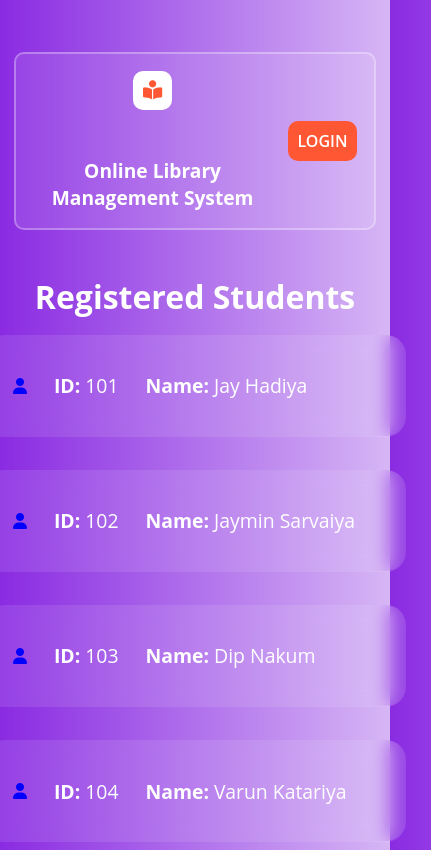
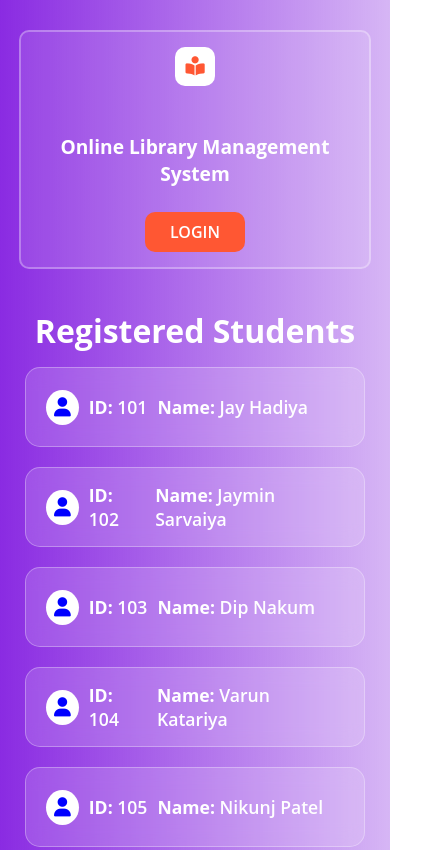
Before and after one commit to jayy-codes07/libraby-management-system, a plain HTML site: page Registered-users.html in a window 390 px wide. Shown: the top 850 px of the page, 431 px wide, since content can reach past the window. Drawn offline with Linux system fonts and the light colour scheme.

Commit message:
Refactor CSS for improved layout and responsiveness

```diff
--- a/Registered-users.css
+++ b/Registered-users.css
@@ -1,87 +1,152 @@
+/* --- GLOBAL RESET --- */
 * {
-  margin: 0px;
-  padding: 0px;
+  margin: 0;
+  padding: 0;
   box-sizing: border-box;
   font-family: "Open Sans", sans-serif;
 }
+
+/* --- BODY & LAYOUT --- */
 body {
   font-family: Arial, sans-serif;
+  /* Use min-height so the page can grow if the list is long */
+  min-height: 100vh;
   background-image: linear-gradient(
     to right,
     blueviolet,
     rgba(137, 43, 226, 0.345)
   );
   display: flex;
-
+  flex-direction: column;
   align-items: center;
-  height: 100vh;
-  margin: 2vh 0;
-  flex-direction: column;
+  padding-bottom: 50px; /* Space for scrolling */
 }
 
+/* --- TITLE BAR --- */
 .title {
   color: white;
   display: flex;
-  width: 98%;
-  margin: 3vh 0vh;
   align-items: center;
   justify-content: space-between;
-  flex-wrap: nowrap;
-  flex-direction: row;
+  flex-wrap: wrap; /* Allows wrapping on small screens */
+  gap: 15px;
+
   background: rgba(255, 255, 255, 0.1);
-  padding-bottom: 1vh;
-  padding: 1vh;
+  margin: 20px auto;
+
+  /* Responsive Width */
+  width: 95%;
+  max-width: 1200px;
 
   border: 2px solid rgba(255, 255, 255, 0.3);
   border-radius: 10px;
-  padding: 2vh;
+  padding: 15px;
 }
+
+.title h1 {
+  font-size: clamp(1.2rem, 4vw, 1.8rem); /* Responsive font size */
+  display: flex;
+  align-items: center;
+  gap: 10px;
+}
+
 .title i {
   color: #ff5733;
   background-color: white;
   padding: 10px;
   border-radius: 10px;
 }
+
 .btn-login {
-  height: 38px;
-  width: 100px;
+  height: 40px;
+  padding: 0 20px;
+  min-width: 100px;
   background-color: #ff5733;
   color: white;
-  font-weight: 400;
+  font-weight: 600;
   border-radius: 10px;
   border: none;
-  font-size: 18px;
+  font-size: 16px;
+  cursor: pointer;
+  transition: 0.3s;
 }
 
+/* --- STUDENT LIST CONTAINER --- */
 .student-name-list {
   display: flex;
   flex-wrap: wrap;
   justify-content: center;
   align-items: center;
-  flex-direction: row;
+  gap: 20px;
+  width: 100%;
+  max-width: 1200px;
+  padding: 10px;
 }
 
+/* --- STUDENT CARD --- */
 .student-name {
-  height: 12vh;
-  width: 50vh;
-  background: rgba(255, 255, 255, 0.1); /* Transparent white */
+  /* FIXED: Use pixel/percentage instead of vh */
+  width: 300px; /* Standard width */
+  max-width: 100%; /* Prevents overflow on tiny screens */
+  height: 80px;
+
+  background: rgba(255, 255, 255, 0.15); /* Slightly more visible */
   backdrop-filter: blur(10px);
   -webkit-backdrop-filter: blur(10px);
-  border-radius: 20px;
+
+  border: 1px solid rgba(255, 255, 255, 0.3);
+  border-radius: 15px;
+
   display: flex;
   justify-content: flex-start;
-  gap: 2vh;
-  margin: 2vh 3vh;
   align-items: center;
-  padding-left: 24px;
+
+  padding: 0 20px; /* Internal spacing */
+  transition: transform 0.3s ease, background 0.3s;
+  cursor: default;
+}
+
+.student-name:hover {
+    transform: translateY(-3px);
+    background: rgba(255, 255, 255, 0.25);
+    border-color: rgba(255, 255, 255, 0.6);
+}
+
+.student-name i {
+  margin-right: 15px;
+  color: #ff5733; /* Matched to your theme instead of standard blue */
+  background: white;
+  padding: 8px;
+  border-radius: 50%;
+  font-size: 1.2rem;
 }
 
 .student-name span {
-  margin: 0px;
-  font-size: 2.3vh;
+  margin: 0;
+  font-size: 1.1rem;
+  color: white;
+  font-weight: 600;
 }
 
-.student-name i {
-  margin: 0px 5px;
-  color: blue;
+/* --- MOBILE RESPONSIVENESS --- */
+@media screen and (max-width: 600px) {
+    .title {
+        flex-direction: column;
+        text-align: center;
+    }
+
+    .title h1 {
+        flex-direction: column;
+        margin-bottom: 10px;
+    }
+
+    /* Make student cards stretch to fill width on mobile */
+    .student-name {
+        width: 100%;
+        margin: 0; /* Remove margin, let gap handle spacing */
+    }
+
+    .student-name-list {
+        padding: 15px; /* Add padding to container so cards don't touch edge */
+    }
 }
```
